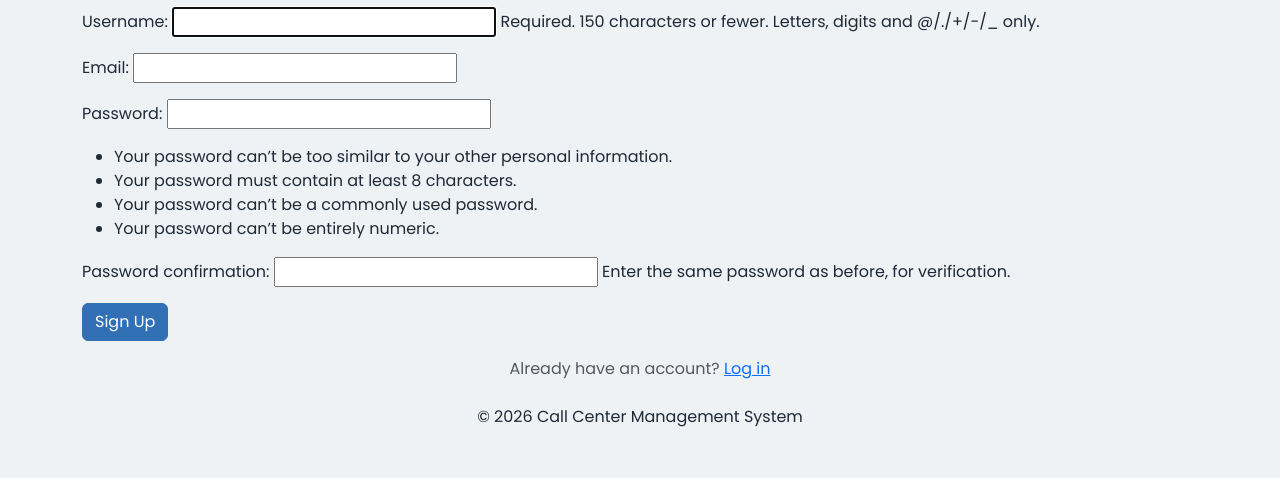
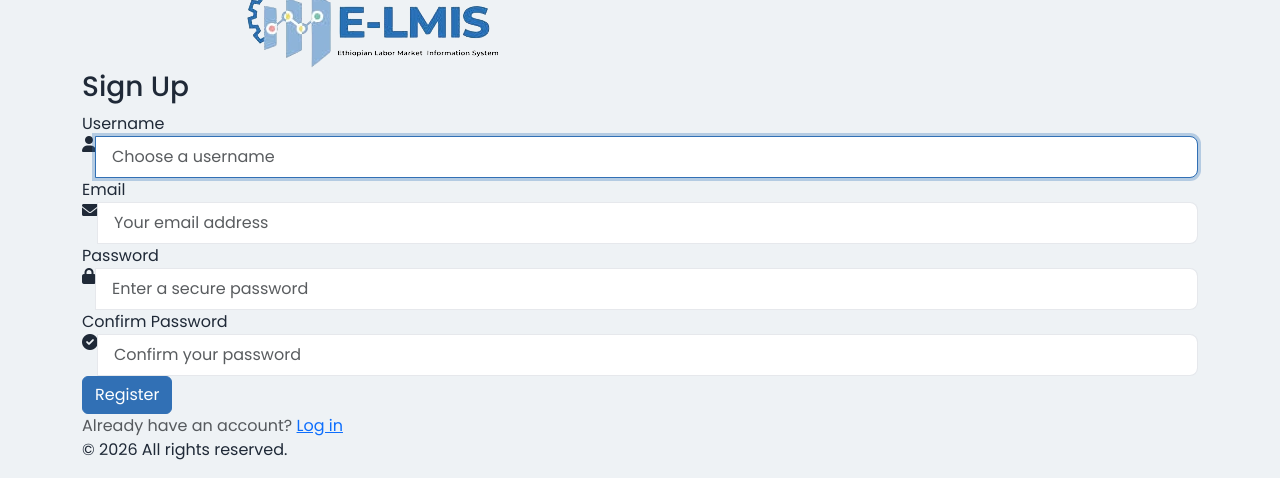
Before and after one commit to abutilmis/call-center-system, a Django app: page /register/ in a window 1280 px wide. Shown: the part 456-934 px from the top of the page. Before the commit the page ends 883 px from the top, so only its background shows below. Run offline with Django 5.2, Linux system fonts and the light colour scheme.

Commit message:
Premium login & register pages with two-column layout

```diff
--- a/core/templates/registration/register.html
+++ b/core/templates/registration/register.html
@@ -8,35 +8,66 @@
             <!-- Left: Welcome & Illustration -->
             <div class="login-hero">
                 <div class="hero-inner">
-                    <div class="hero-logo">
-                        <img src="{% static 'images/logo.png' %}" alt="Logo" onerror="this.style.display='none'">
-                    </div>
-                    <div class="system-name">CCMS</div>
                     <h2 class="hero-title">Create Account</h2>
-                    <p class="hero-subtitle">Join us to manage call center operations</p>
+                    <p class="hero-subtitle">Join our call center management system</p>
                 </div>
-                <i class="fas fa-user-plus hero-illustration" style="font-size: 120px; opacity: 0.2;"></i>
+                <img src="{% static 'images/home-page.png' %}" alt="Welcome illustration" class="hero-illustration" onerror="this.style.display='none'">
             </div>
 
             <!-- Right: Registration Form -->
             <div class="login-form-container">
                 <div class="login-form-card">
-                    <div class="form-logo text-center mb-3">
-                        <i class="fas fa-phone-alt fa-2x" style="color: var(--primary);"></i>
+                    <div class="form-logo">
+                        <img src="{% static 'images/logo.png' %}" alt="Logo" onerror="this.style.display='none'">
                     </div>
-                    <h3 class="form-title text-center">Register</h3>
+                    <h3 class="form-title">Sign Up</h3>
                     <form method="post" action="{% url 'register' %}" class="brand-form">
                         {% csrf_token %}
-                        {{ form.as_p }}
-                        <button type="submit" class="btn btn-primary btn-block">Sign Up</button>
+                        <!-- Username -->
+                        <div class="form-group">
+                            <label for="id_username">Username</label>
+                            <div class="input-group">
+                                <i class="fas fa-user input-icon"></i>
+                                <input type="text" name="username" id="id_username" class="form-control" placeholder="Choose a username" required autofocus>
+                            </div>
+                        </div>
+
+                        <!-- Email -->
+                        <div class="form-group">
+                            <label for="id_email">Email</label>
+                            <div class="input-group">
+                                <i class="fas fa-envelope input-icon"></i>
+                                <input type="email" name="email" id="id_email" class="form-control" placeholder="Your email address" required>
+                            </div>
+                        </div>
+
+                        <!-- Password1 -->
+                        <div class="form-group">
+                            <label for="id_password1">Password</label>
+                            <div class="input-group">
+                                <i class="fas fa-lock input-icon"></i>
+                                <input type="password" name="password1" id="id_password1" class="form-control" placeholder="Enter a secure password" required>
+                            </div>
+                        </div>
+
+                        <!-- Password2 -->
+                        <div class="form-group">
+                            <label for="id_password2">Confirm Password</label>
+                            <div class="input-group">
+                                <i class="fas fa-check-circle input-icon"></i>
+                                <input type="password" name="password2" id="id_password2" class="form-control" placeholder="Confirm your password" required>
+                            </div>
+                        </div>
+
+                        <button type="submit" class="btn btn-primary btn-block">Register</button>
                     </form>
 
-                    <div class="form-footer text-center mt-3">
+                    <div class="form-footer">
                         <span class="text-muted">Already have an account?</span>
                         <a href="{% url 'login' %}" class="link-primary">Log in</a>
                     </div>
-                    <div class="login-footer text-center mt-4">
-                        <p>&copy; {% now "Y" %} Call Center Management System</p>
+                    <div class="login-footer">
+                        <p>&copy; {% now "Y" %} All rights reserved.</p>
                     </div>
                 </div>
             </div>
```
Also changed, not shown: core/templates/registration/login.html (+8 -13 lines).
